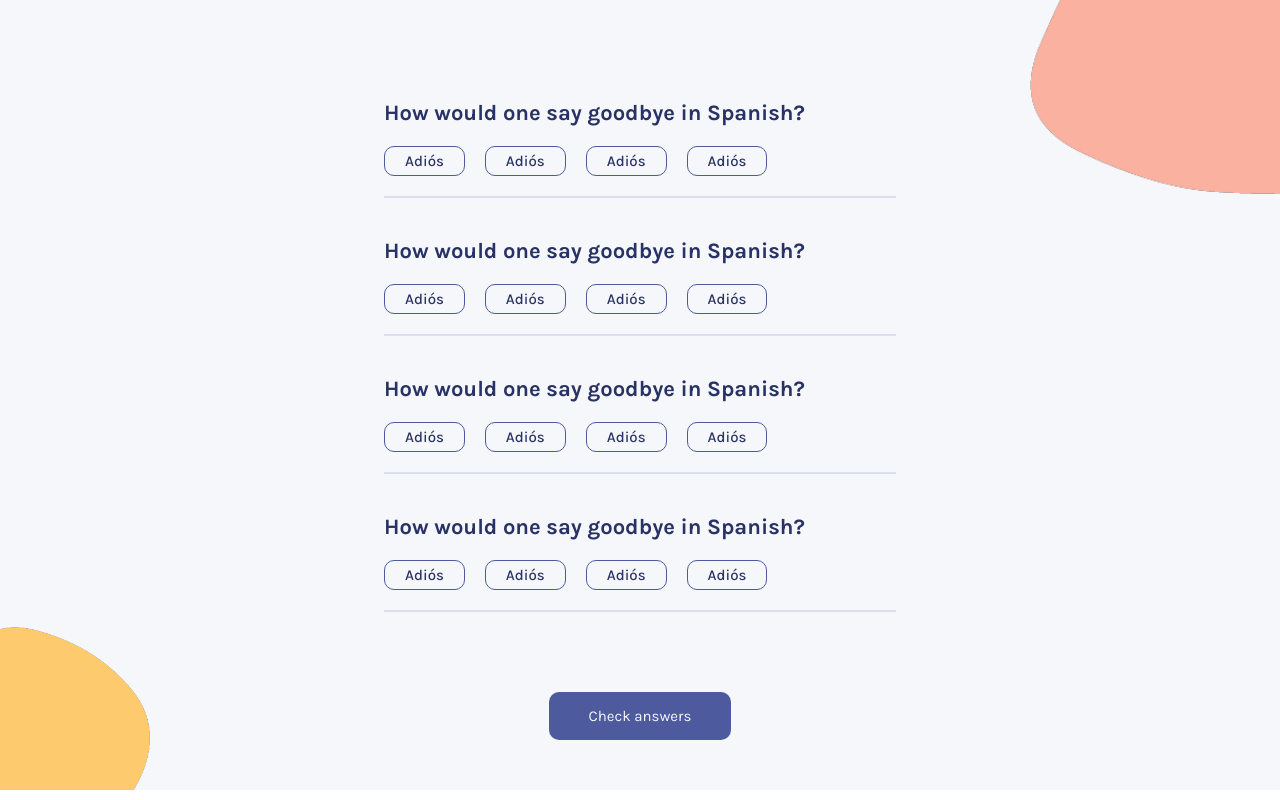
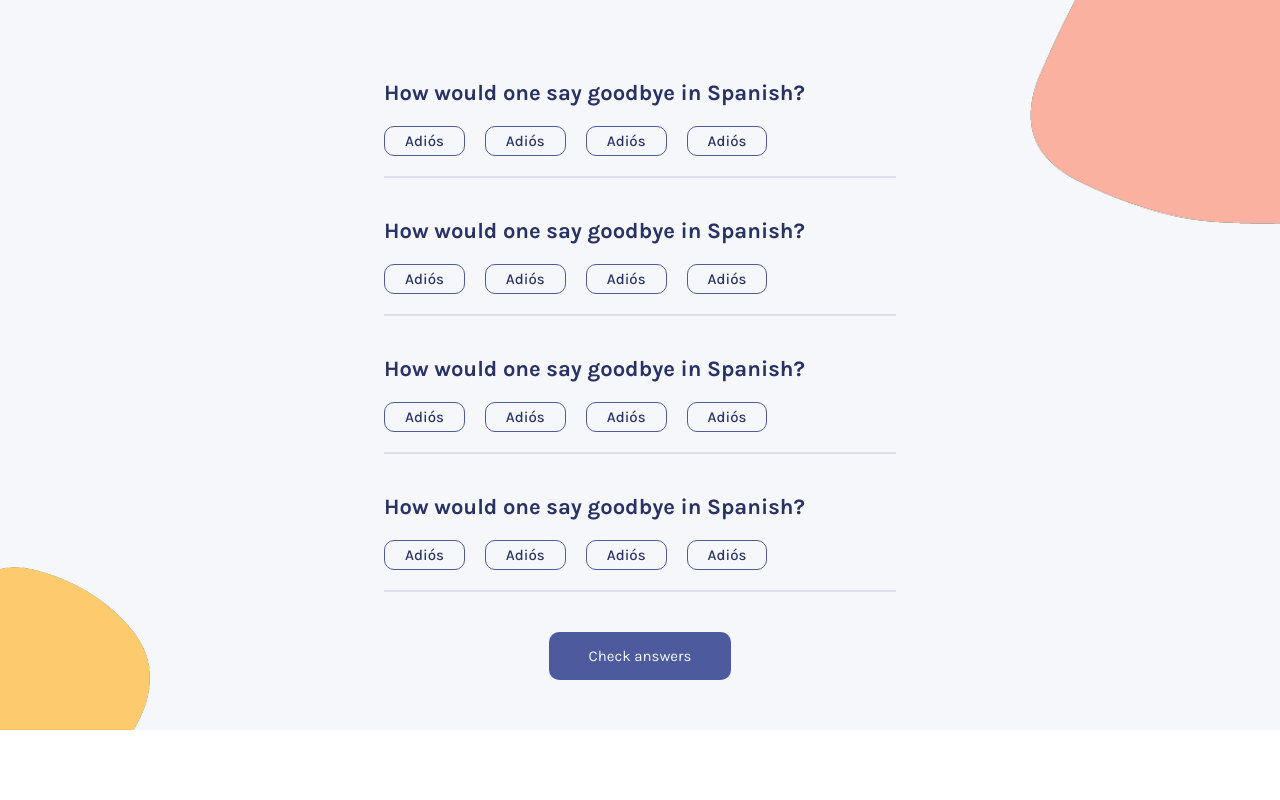
Before and after one commit to adarshcodes/quizzical-app, a React (Create React App) app: page / in a window 1280 px wide. Built offline with nearby package versions, Linux system fonts and the light colour scheme.

Commit message:
fixing margin of button

```diff
--- a/src/assets/sass/components/_quiz.scss
+++ b/src/assets/sass/components/_quiz.scss
@@ -1,5 +1,5 @@
 .quiz-page {
-	padding: 10rem 25% 5rem 25%;
+	padding: 8rem 25% 5rem 25%;
 	@include flex-column-center;
 
 	background: url(/public/blob_top.png) no-repeat,
@@ -13,9 +13,7 @@
 	border-bottom: 0.2rem solid $selected;
 	padding-bottom: 2rem;
 
-	&:not(:last-child) {
-		margin-bottom: 4rem;
-	}
+	margin-bottom: 4rem;
 
 	.questions {
 		font-size: 2.2rem;
@@ -51,7 +49,6 @@
 	font-size: 1.5rem;
 	border-radius: 1rem;
 	cursor: pointer;
-	margin-top: 4rem;
 	transition: all 0.3s;
 
 	&:hover {
--- a/src/assets/sass/main.css
+++ b/src/assets/sass/main.css
@@ -69,7 +69,7 @@ body {
 }
 
 .quiz-page {
-  padding: 10rem 25% 5rem 25%;
+  padding: 8rem 25% 5rem 25%;
   display: flex;
   flex-direction: column;
   justify-content: center;
@@ -83,9 +83,6 @@ body {
   width: 80%;
   border-bottom: 0.2rem solid #dbdef0;
   padding-bottom: 2rem;
-}
-
-.quiz-questions:not(:last-child) {
   margin-bottom: 4rem;
 }
 
@@ -123,7 +120,6 @@ body {
   font-size: 1.5rem;
   border-radius: 1rem;
   cursor: pointer;
-  margin-top: 4rem;
   transition: all 0.3s;
 }
 
```
Also changed, not shown: 1 other file (tests, documents, lock files or other folders).
